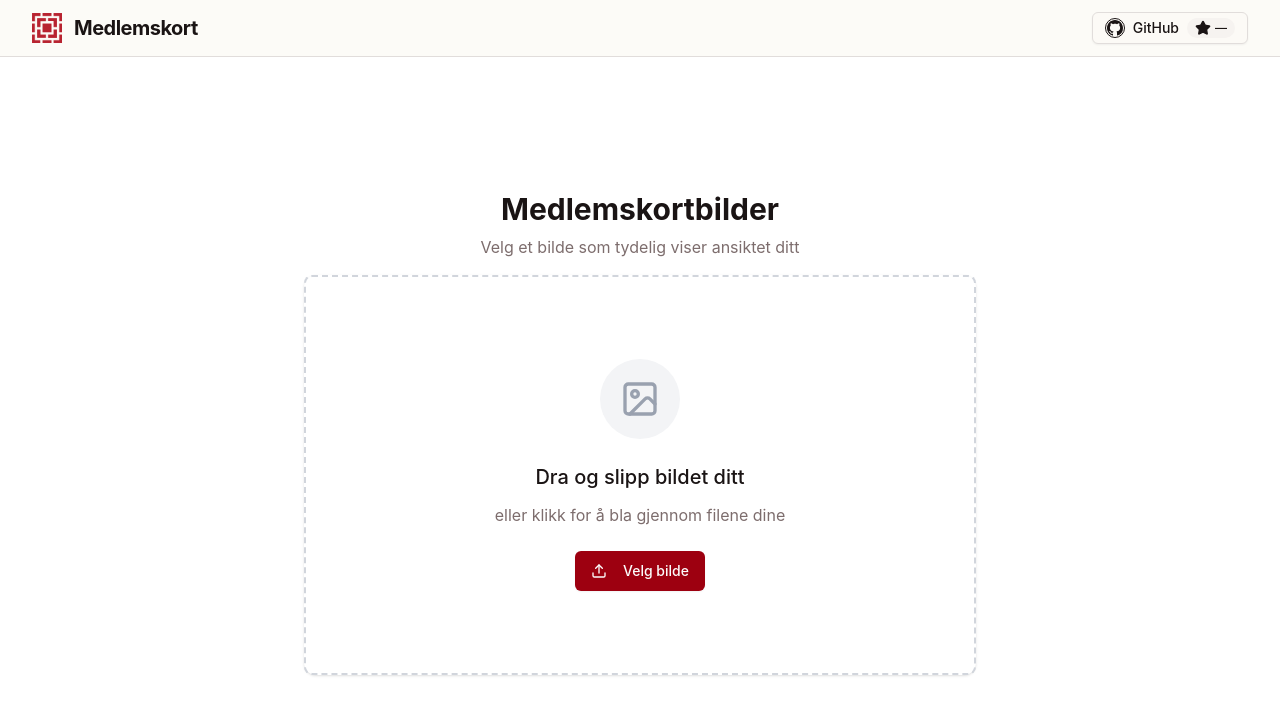
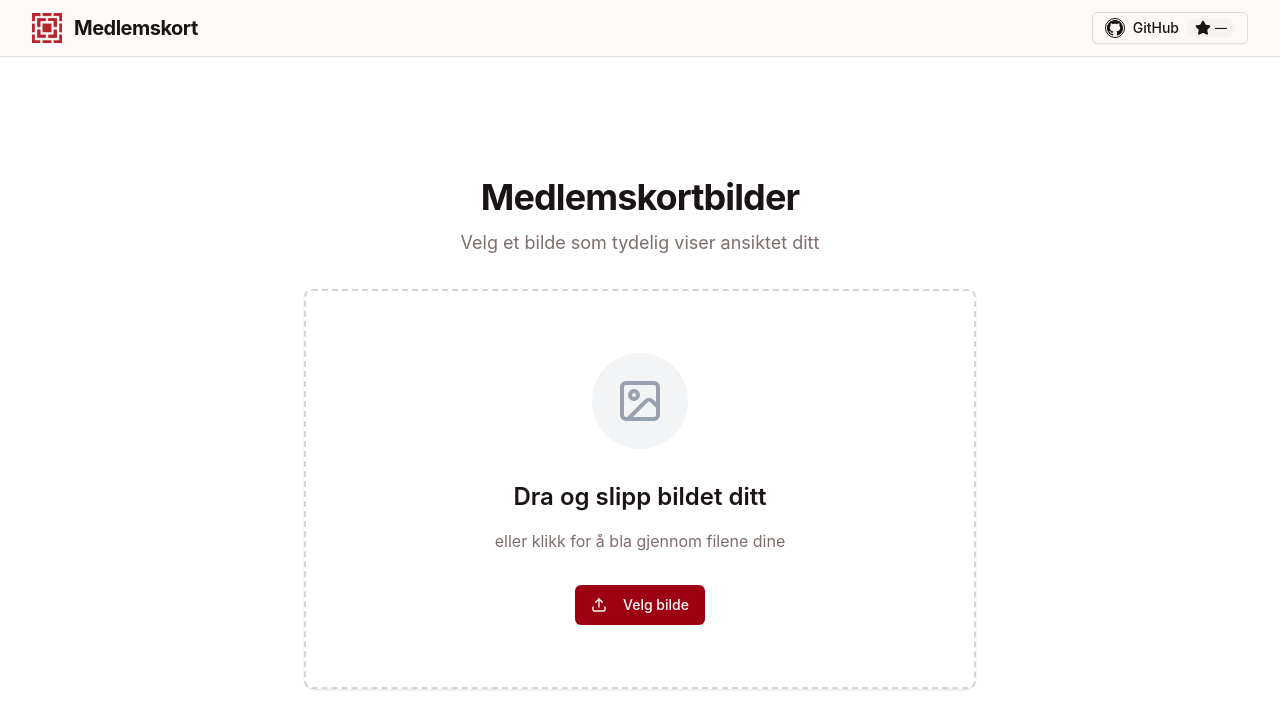
Before and after one commit to henrik392/samfundet-medlemskort, a Next.js app in the folder apps/web/: page / in a window 1280 px wide. Shown: the top 728 px of the page. Built offline with nearby package versions, Linux system fonts and the light colour scheme; no server answers.

Commit message:
Better spacing

```diff
--- a/apps/web/src/components/photo-cropper.tsx
+++ b/apps/web/src/components/photo-cropper.tsx
@@ -131,10 +131,12 @@ export function PhotoCropper({
   // Enkel opplastingsvisning
   if (showSimpleUpload) {
     return (
-      <div className="w-full max-w-2xl space-y-4">
-        <div className="space-y-2 text-center">
-          <h1 className="font-bold text-3xl">Medlemskortbilder</h1>
-          <p className="text-muted-foreground">
+      <div className="w-full max-w-2xl space-y-8">
+        <div className="space-y-3 text-center">
+          <h1 className="font-bold text-4xl tracking-tight">
+            Medlemskortbilder
+          </h1>
+          <p className="text-lg text-muted-foreground">
             Velg et bilde som tydelig viser ansiktet ditt
           </p>
         </div>
@@ -149,26 +151,26 @@ export function PhotoCropper({
             }`}
           >
             <input {...getInputProps()} />
-            <div className="flex flex-col items-center space-y-6 text-center">
+            <div className="flex flex-col items-center space-y-8 text-center">
               <div
-                className={`flex h-20 w-20 items-center justify-center rounded-full ${
+                className={`flex h-24 w-24 items-center justify-center rounded-full ${
                   isDragActive ? 'bg-primary/10' : 'bg-gray-100'
                 }`}
               >
                 {isDragActive ? (
-                  <Upload className="h-10 w-10 text-primary" />
+                  <Upload className="h-12 w-12 text-primary" />
                 ) : (
-                  <ImageIcon className="h-10 w-10 text-gray-400" />
+                  <ImageIcon className="h-12 w-12 text-gray-400" />
                 )}
               </div>
 
-              <div className="space-y-3">
-                <h3 className="font-medium text-xl">
+              <div className="space-y-4">
+                <h2 className="font-semibold text-2xl">
                   {isDragActive
                     ? 'Slipp bildet ditt her'
                     : 'Dra og slipp bildet ditt'}
-                </h3>
-                <p className="text-muted-foreground">
+                </h2>
+                <p className="text-base text-muted-foreground">
                   eller klikk for å bla gjennom filene dine
                 </p>
               </div>
@@ -189,9 +191,11 @@ export function PhotoCropper({
   // Beskjæringsvisning
   return (
     <div className="w-full max-w-4xl space-y-6">
-      <div className="space-y-2 text-center">
-        <h2 className="font-bold text-2xl">Beskjær bildet ditt</h2>
-        <p className="text-muted-foreground">
+      <div className="space-y-3 text-center">
+        <h1 className="font-bold text-4xl tracking-tight">
+          Beskjær bildet ditt
+        </h1>
+        <p className="text-lg text-muted-foreground">
           Juster beskjæringsområdet til medlemskortstørrelse
         </p>
       </div>
```
